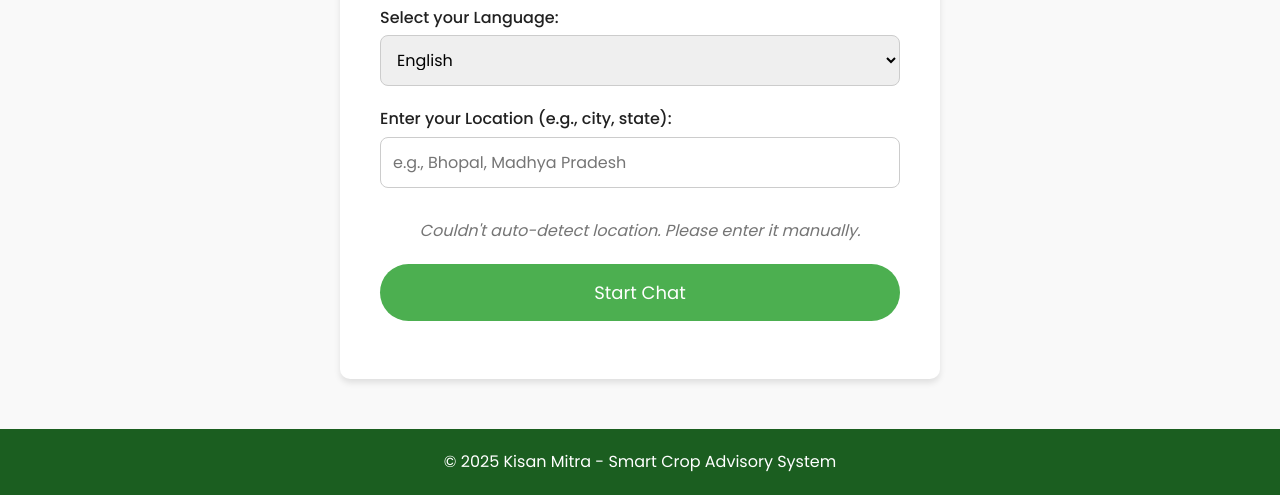
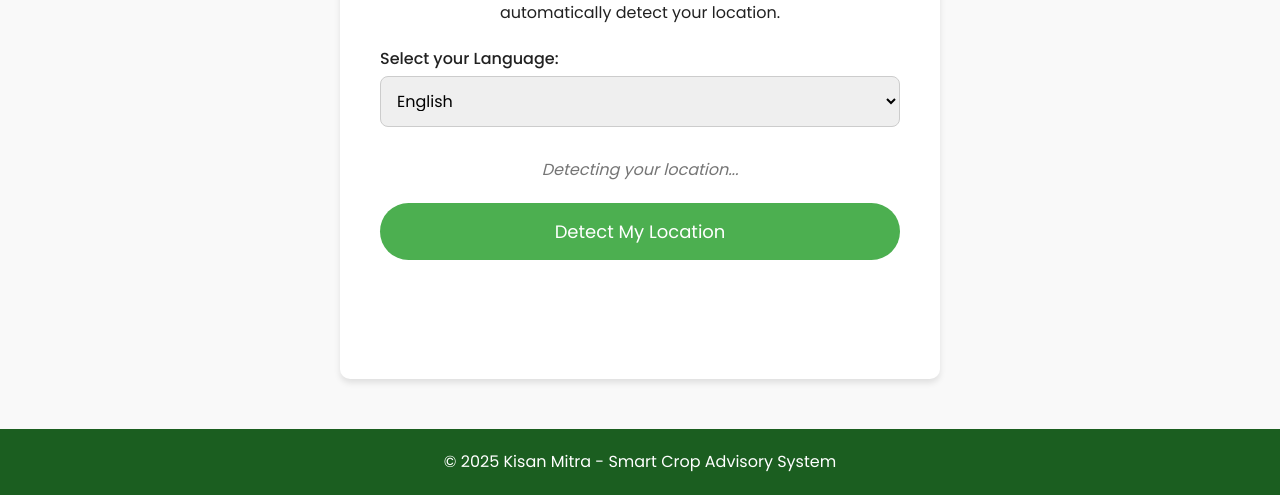
Before and after one commit to JaneshPathipati/crop_advisory, a website: page index.html in a window 1280 px wide. Shown: the part 305-800 px from the top of the page. Drawn offline with Linux system fonts and the light colour scheme.

Commit message:
Updated location detection code

```diff
--- a/app.js
+++ b/app.js
@@ -153,6 +153,10 @@ function detectLocation() {
 				const { latitude, longitude } = position.coords;
 				userLat = latitude;
 				userLon = longitude;
+				const locP = document.getElementById('location');
+				if (locP) {
+					locP.innerText = `Latitude: ${latitude}, Longitude: ${longitude}`;
+				}
 				try {
 					reverseGeocode(userLat, userLon);
 				} catch (e) {
@@ -161,35 +165,26 @@ function detectLocation() {
 				}
 			},
 			(error) => {
-				console.error("Error getting location:", error && error.message ? error.message : error);
+				console.error("Geolocation error:", error && error.message ? error.message : error);
+				alert("Unable to get location: " + (error && error.message ? error.message : 'Unknown error'));
 				if (!manualShown) {
-					alert("Unable to get your location. Please allow location access or enter it manually.");
 					showManualLocationInput("Location access denied/unavailable. Please enter it manually.");
 				}
 			},
 			{ enableHighAccuracy: true, timeout: 8000, maximumAge: 60000 }
 		);
 	} else {
-		alert("Geolocation is not supported by this browser.");
+		alert("Geolocation not supported in this browser.");
 		showManualLocationInput("Geolocation not supported. Please enter location manually.");
 	}
 }
 
-// existing onload: call detectLocation()
+// existing onload: do not auto-call detect; keep UI init only
 window.onload = function () {
 	const linkEl = document.createElement('link');
 	linkEl.rel = 'stylesheet';
 	linkEl.href = 'styles.css';
 	document.head.appendChild(linkEl);
-
-	// Watchdog: if location not set within 5s, show manual entry
-	setTimeout(() => {
-		if (!userLocation && !manualShown) {
-			showManualLocationInput("Couldn't auto-detect location. Please enter it manually.");
-		}
-	}, 5000);
-
-	detectLocation();
 
 	// Allow pressing Enter in manual input to start
 	const manualInput = document.getElementById('initialLocation');
--- a/index.html
+++ b/index.html
@@ -412,6 +412,8 @@
             <div class="location-status" id="locationStatus">
                 Detecting your location...
             </div>
+            <button onclick="detectLocation()" id="detectBtn">Detect My Location</button>
+            <p id="location"></p>
             <button onclick="startChat()" id="startButton" style="display: none;">Start Chat</button>
         </div>
     </div>
@@ -556,7 +558,7 @@
                 "common-pests": { "question": "நீங்கள் எந்த பூச்சியை எதிர்கொள்கிறீர்கள்?", "options": ["அசுவினி", "வெள்ளை ஈ", "காய்ப் புழு", "தண்டுத் துளைப்பான்", "வெட்டுக்கிளி", "மற்றவை"] },
                 "soil-health": "மண் வளத்தை மேம்படுத்த, సేంద్రియ పదార్థాలను కలపడం ముఖ్యం. நீங்கள் ఇటీవల உங்கள் நேல pH స్థాయిని పరీక్షించారా?", "soil_health_yes": "அருமை! pH அளவை அறிவது சரியான பயிர்களையும் ஊட்டச்சத்துக்களையும் தேர்ந்தெடுக்க உதவுகிறது.", "soil_health_no": "மண் பரிசோதனை செய்ய பரிந்துரைக்கிறேன். இது சிறந்த பயிர் திட்டமிடலுக்கு pH மற்றும் ஊட்டச்சத்து அளவுகள் பற்றிய முக்கியமான தகவல்களை வழங்குகிறது.",
                 "fertilizer_guidance": "நல்ல மண் வளத்திற்கு, *மண்புழு உரம் அல்லது தொழு உரம்* போன்ற கரிம உரங்கள் மிகவும் பரிந்துரைக்கப்படுகின்றன. இவை காலப்போக்கில் மண்ணின் அமைப்பையும் வளத்தையும் மேம்படுத்துகின்றன. நீங்கள் எத்தனை ஏக்கரில் உரமிட திட்டமிட்டுள்ளீர்கள்?",
-                "default": "மன்னிக்கவும், எனக்குப் புரியவில்லை. பயிர்கள், பூச்சிகள், உரம், வானிலை அல்லது விலைகள் பற்றி கேட்கவும்."
+                "default": "மன்னிக்கவும், எனக்கு புரியவில்லை. பயிர்கள், பூச்சிகள், உரம், வானிலை அல்லது விலைகள் பற்றி அ஡஗ஂ஡ி."
             },
             "te": {
                 "greeting": "నమస్కారం! నేను కృషి మిత్ర. ఈ రోజు మీ వ్యవసాయ అవసరాలకు నేను ఎలా సహాయపడగలను?",
@@ -855,6 +857,24 @@
             document.getElementById('startButton').style.display = 'block';
         }
 
+        function detectLocation() {
+            if (navigator.geolocation) {
+                navigator.geolocation.getCurrentPosition(
+                    (position) => {
+                        userLat = position.coords.latitude;
+                        userLon = position.coords.longitude;
+                        reverseGeocode(userLat, userLon);
+                    },
+                    (error) => {
+                        console.error("Geolocation error:", error);
+                        showManualLocationInput("Could not detect location. Please enter it manually.");
+                    }
+                );
+            } else {
+                showManualLocationInput("Geolocation is not supported. Please enter your location manually.");
+            }
+        }
+
         function sendSoilType(type) {
             isAwaitingSoilType = false;
             const clickedType = translations[userLanguage]['soil-types'].options.find(opt => type.toLowerCase().includes(opt.toLowerCase())) || type;
```
